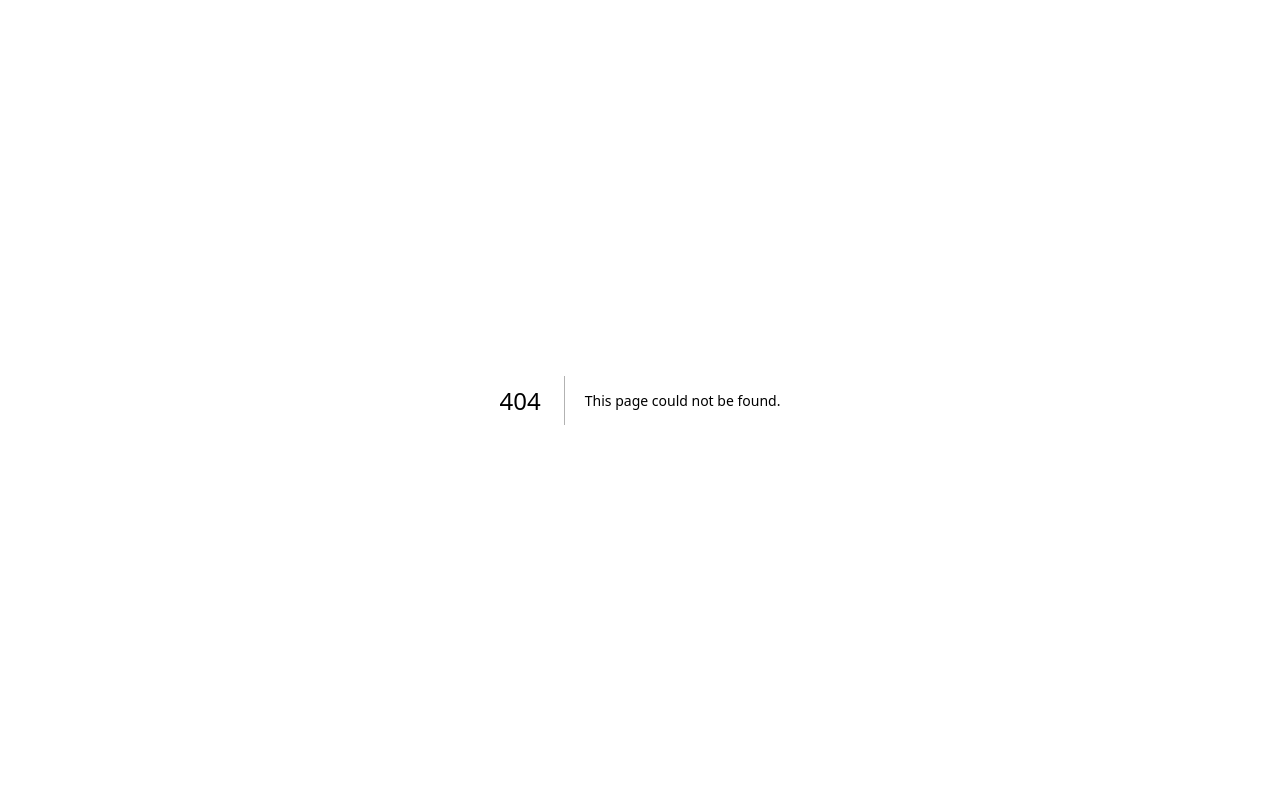
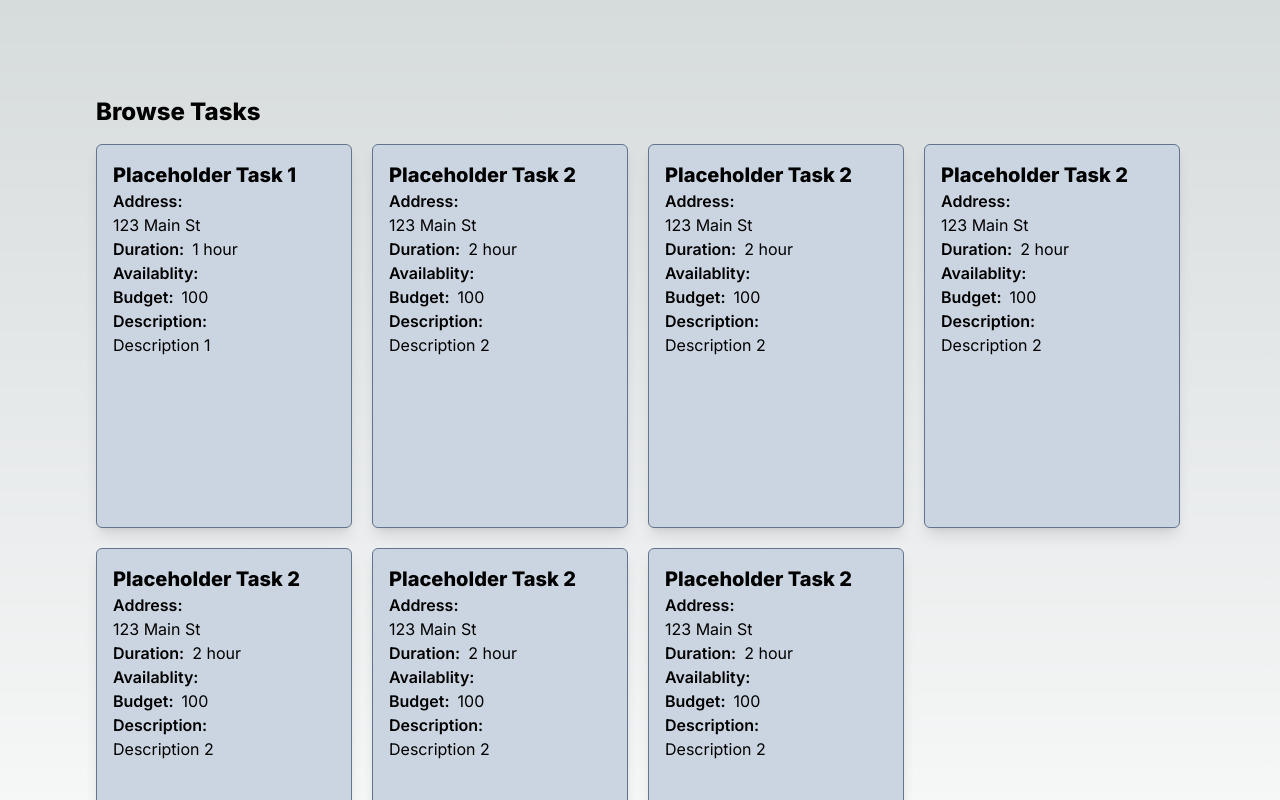
Before and after one commit to wat3rblastor/b-wildhacks, a Next.js app: page /tasks in a window 1280 px wide. Before the commit this address had no page. Shown: the top 800 px of the page. Built offline with nearby package versions, Linux system fonts and the light colour scheme; no server answers; the database is empty.

Commit message:
add generic tasks

```diff
--- a/app/components/Navbar.tsx
+++ b/app/components/Navbar.tsx
@@ -13,6 +13,11 @@ function NavBar ({ loggedIn }) {
                     </Link>
                 </div>
                 <div className='flex flex-row gap-4'>
+                    <div className='bg-slate-200 p-2 rounded-lg'>
+                        <Link href="/add_task" className="text-blue-950 font-semibold hover:text-blue-800">
+                            Browse Tasks
+                        </Link>
+                    </div>
                     <div className='bg-slate-200 p-2 rounded-lg'>
                         <Link href="/add_task" className="text-blue-950 font-semibold hover:text-blue-800">
                             Add Tasks
--- /dev/null
+++ b/app/tasks/BrowseTasks.tsx
@@ -0,0 +1,23 @@
+import { Task as TaskModel } from "../interfaces/interfaces";
+import Task from "./tasks";
+
+type BrowseTasksProps = {
+    tasks: TaskModel[]
+}
+
+function BrowseTasks({ tasks }: BrowseTasksProps) {
+    return (
+        <div className="w-fit min-h-full p-24">
+            <h1 className="text-2xl font-extrabold pb-4">Browse Tasks</h1>
+            <div className="flex flex-row flex-wrap gap-5">
+                {
+                    tasks.map((task) => (
+                        <Task key={task.taskid} task={task} isPending={true}/>
+                    ))
+                }
+            </div>
+        </div>
+    );
+}
+
+export default BrowseTasks;
--- /dev/null
+++ b/app/tasks/page.tsx
@@ -0,0 +1,130 @@
+'use client';
+import NavBar from "../components/Navbar";
+import { useEffect, useState } from "react";
+import { Task } from "../interfaces/interfaces";
+import ActiveTasks from './C_ActiveTasks';
+import PendingTasks from './C_PendingTasks';
+import BrowseTasks from './BrowseTasks';
+
+const generatePlaceholderTasks = () => {
+    // TODO: REMOVE
+    // Added for ease of development of UI
+    return [
+        {
+            taskid: 1,
+            userid: 1,
+            title: "Placeholder Task 1",
+            address: "123 Main St",
+            duration: "1 hour",
+            location: "Location 1",
+            description: "Description 1",
+            available: true,
+            budget: 100,
+            providerid: null
+        },
+        {
+            taskid: 2,
+            userid: 1,
+            title: "Placeholder Task 2",
+            address: "123 Main St",
+            duration: "2 hour",
+            location: "Location 2",
+            description: "Description 2",
+            available: true,
+            budget: 100,
+            providerid: null
+        },
+        {
+            taskid: 2,
+            userid: 1,
+            title: "Placeholder Task 2",
+            address: "123 Main St",
+            duration: "2 hour",
+            location: "Location 2",
+            description: "Description 2",
+            available: true,
+            budget: 100,
+            providerid: null
+        },
+        {
+            taskid: 2,
+            userid: 1,
+            title: "Placeholder Task 2",
+            address: "123 Main St",
+            duration: "2 hour",
+            location: "Location 2",
+            description: "Description 2",
+            available: true,
+            budget: 100,
+            providerid: null
+        },
+        {
+            taskid: 2,
+            userid: 1,
+            title: "Placeholder Task 2",
+            address: "123 Main St",
+            duration: "2 hour",
+            location: "Location 2",
+            description: "Description 2",
+            available: true,
+            budget: 100,
+            providerid: null
+        },
+        {
+            taskid: 2,
+            userid: 1,
+            title: "Placeholder Task 2",
+            address: "123 Main St",
+            duration: "2 hour",
+            location: "Location 2",
+            description: "Description 2",
+            available: true,
+            budget: 100,
+            providerid: null
+        },
+        {
+            taskid: 2,
+            userid: 1,
+            title: "Placeholder Task 2",
+            address: "123 Main St",
+            duration: "2 hour",
+            location: "Location 2",
+            description: "Description 2",
+            available: true,
+            budget: 100,
+            providerid: null
+        }
+    ]
+
+}
+
+function Customer_Tasks({ loggedIn }) {
+
+    // create a tasks state
+    const [tasks, setTasks] = useState<Task[]>([]);
+
+    // fetch tasks with useEffect
+    useEffect(() => {
+        const fetchTasks = async () => {
+            const response = await fetch('/api/tasks');
+            const data: Task[] = await response.json();
+            setTasks([...data]);
+        }
+        fetchTasks()
+    }, [])
+
+    let customerActiveTasks = tasks.filter((task) => task.userid === 1 && task.providerid != null);
+    let customerPendingTasks = tasks.filter((task) => task.userid === 1 && task.providerid == null)
+
+    // TODO: REMOVE - used to render placeholders for ui dev when needed..
+    customerActiveTasks = customerActiveTasks.length > 0 ? customerActiveTasks : generatePlaceholderTasks();
+    customerPendingTasks = customerPendingTasks.length > 0 ? customerPendingTasks : generatePlaceholderTasks();
+
+    return (
+        <div>
+            <BrowseTasks tasks={customerActiveTasks} />
+        </div>
+        );
+}
+
+export default Customer_Tasks;
--- /dev/null
+++ b/app/tasks/tasks.tsx
@@ -0,0 +1,43 @@
+import { Task as TaskModel } from "../interfaces/interfaces";
+
+type TaskProps = {
+    task: TaskModel
+}
+
+function Task ({ task, isPending }: TaskProps) {
+
+
+	return (
+		<div className="bg-slate-300 w-64 h-96 rounded-md shadow-lg border border-slate-500 p-4">
+        	<div>
+        		<h1 className="font-extrabold text-xl">{task?.title || 'Title'}</h1>
+        	</div>
+        	<div>
+        		<p className="font-semibold">Address:</p>
+        		<p className="">{task?.address || 'Not Given.'}</p>
+        	</div>
+        	<div className="inline-flex gap-2">
+        		<p className="font-semibold">Duration:</p>
+				<p>{task?.duration || 'N/A'}</p>
+        	</div>
+        	<br/>
+        	<div className="inline-flex gap-2">
+        		<p className="font-semibold">Availablity:</p>
+				<p>{task?.available || 'Loading...'}</p>
+        	</div>
+        	<br/>
+        	<div className="inline-flex gap-2">
+        		<p className="font-semibold">Budget:</p>
+				<p>{task?.budget || 'Budget not given.'}</p>
+        	</div>
+        	<br/>
+        	<div>
+        		<p className="font-semibold">Description:</p>
+				<p>{task?.description || 'Description not given'}</p>
+        	</div>
+
+        </div>
+	);
+}
+
+export default Task;
```
Also changed, not shown: 1 other file (tests, documents, lock files or other folders).
